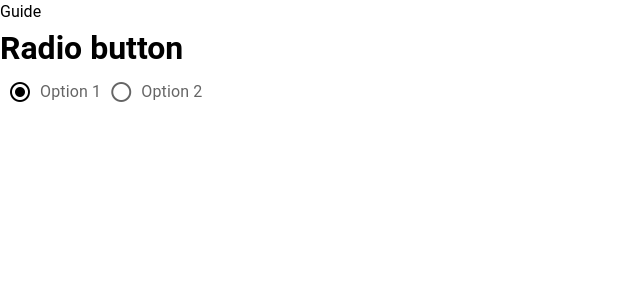
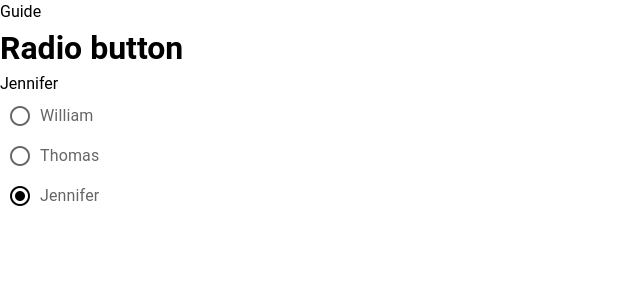
Before and after one commit to vaders-hub/vue-nuxt-3, a Nuxt app: page /guide/form/radio in a window 1280 px wide. Shown: the top 300 px of the page, without its empty margins (0-640 px from the left). Built offline with nearby package versions, Linux system fonts and the light colour scheme.

Commit message:
radio button updated

```diff
--- a/nuxt.config.ts
+++ b/nuxt.config.ts
@@ -11,7 +11,7 @@ export default defineNuxtConfig({
       charset: 'utf-16',
       viewport: 'width=100, initial-scale=1',
       title: 'vue-nuxt-3',
-      meta: [{ name: 'description', content: 'My amazing site.' }],
+      meta: [{ name: 'description', content: 'default' }],
     },
   },
   build: {
--- a/src/components/common/forms/CustomRadio.vue
+++ b/src/components/common/forms/CustomRadio.vue
@@ -4,22 +4,29 @@ import { defineComponent } from 'vue';
 export default defineComponent({
   name: 'CustomRadio',
   props: {
-    modelValue: { type: [Array, Boolean] },
+    modelValue: { type: String },
     value: { type: Object },
     label: { type: String },
+    items: { type: Object },
   },
   emit: ['update:modelValue'],
   setup(props, ctx) {
     const column = ref(null);
-    const inline = ref('radio-1');
-    return { column, inline };
+    const model = computed({
+      get() {
+        return props.modelValue;
+      },
+      set(value) {
+        ctx.emit('update:modelValue', value);
+      },
+    });
+    return { column, model };
   },
 });
 </script>
 
 <template>
-  <v-radio-group v-model="inline" inline>
-    <v-radio label="Option 1" value="radio-1" />
-    <v-radio label="Option 2" value="radio-2" />
+  <v-radio-group v-model="model">
+    <v-radio v-for="(item, idx) in items" :key="idx" :label="item.name" :value="item.name" />
   </v-radio-group>
 </template>
--- a/src/layouts/login.vue
+++ b/src/layouts/login.vue
@@ -6,7 +6,7 @@ export default defineComponent({
   async setup() {
     useHead({
       title: 'vue-nuxt-3 login',
-      meta: [{ name: 'description', content: 'My amazing site.' }],
+      // meta: [{ name: 'description', content: 'My amazing site.' }],
       bodyAttrs: {
         class: 'test',
       },
--- a/src/pages/Login.vue
+++ b/src/pages/Login.vue
@@ -1,6 +1,10 @@
 <script lang="ts">
 export default defineComponent({
   async setup() {
+    useHead({
+      title: 'login page',
+      meta: [{ name: 'description', content: 'visit login page' }],
+    });
     definePageMeta({
       layout: 'login',
     });
@@ -8,5 +12,6 @@ export default defineComponent({
 });
 </script>
 <template>
+  <Head><title>title test</title></Head>
   <h1>Login page</h1>
 </template>
--- a/src/pages/guide/form/checkbox.vue
+++ b/src/pages/guide/form/checkbox.vue
@@ -29,7 +29,7 @@ export default defineComponent({
     ]);
 
     const selectedPeople = ref([{ name: 'Jennifer', age: 20, sex: 'Female' }]);
-    const isSelected = ref(false);
+
     const checkAll = computed({
       get() {
         if (selectedPeople.value.length === people.value.length) return true;
@@ -41,7 +41,7 @@ export default defineComponent({
       },
     });
 
-    return { people, selectedPeople, isSelected, checkAll };
+    return { people, selectedPeople, checkAll };
   },
 });
 </script>
@@ -55,7 +55,7 @@ export default defineComponent({
     </template>
 
     <br />
-    <CustomCheckbox :label="`check all: ${isSelected}`" v-model="checkAll" />
+    <CustomCheckbox :label="`check all: ${checkAll}`" v-model="checkAll" />
 
     <div>{{ selectedPeople }}</div>
   </div>
--- a/src/pages/guide/form/radio.vue
+++ b/src/pages/guide/form/radio.vue
@@ -9,8 +9,26 @@ export default defineComponent({
     definePageMeta({
       layout: 'guide',
     });
+    const radioList = ref<any>([
+      {
+        name: 'William',
+        age: 30,
+        sex: 'Male',
+      },
+      {
+        name: 'Thomas',
+        age: 24,
+        sex: 'Male',
+      },
+      {
+        name: 'Jennifer',
+        age: 20,
+        sex: 'Female',
+      },
+    ]);
+    const selectedRadio = ref('Jennifer');
 
-    return {};
+    return { selectedRadio, radioList };
   },
 });
 </script>
@@ -18,6 +36,7 @@ export default defineComponent({
 <template>
   <div>
     <h1>Radio button</h1>
-    <CustomRadio />
+    <div>{{ selectedRadio }}</div>
+    <CustomRadio :items="radioList" v-model="selectedRadio" />
   </div>
 </template>
```
